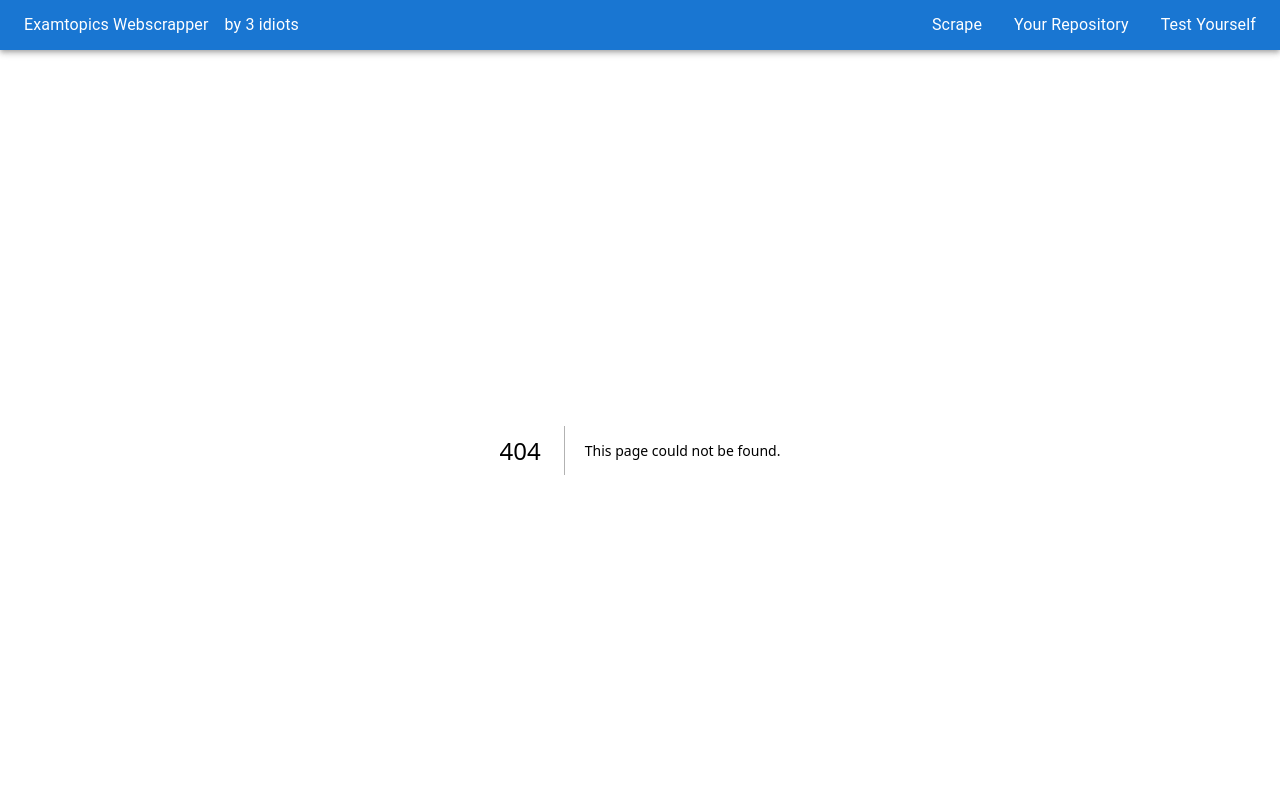
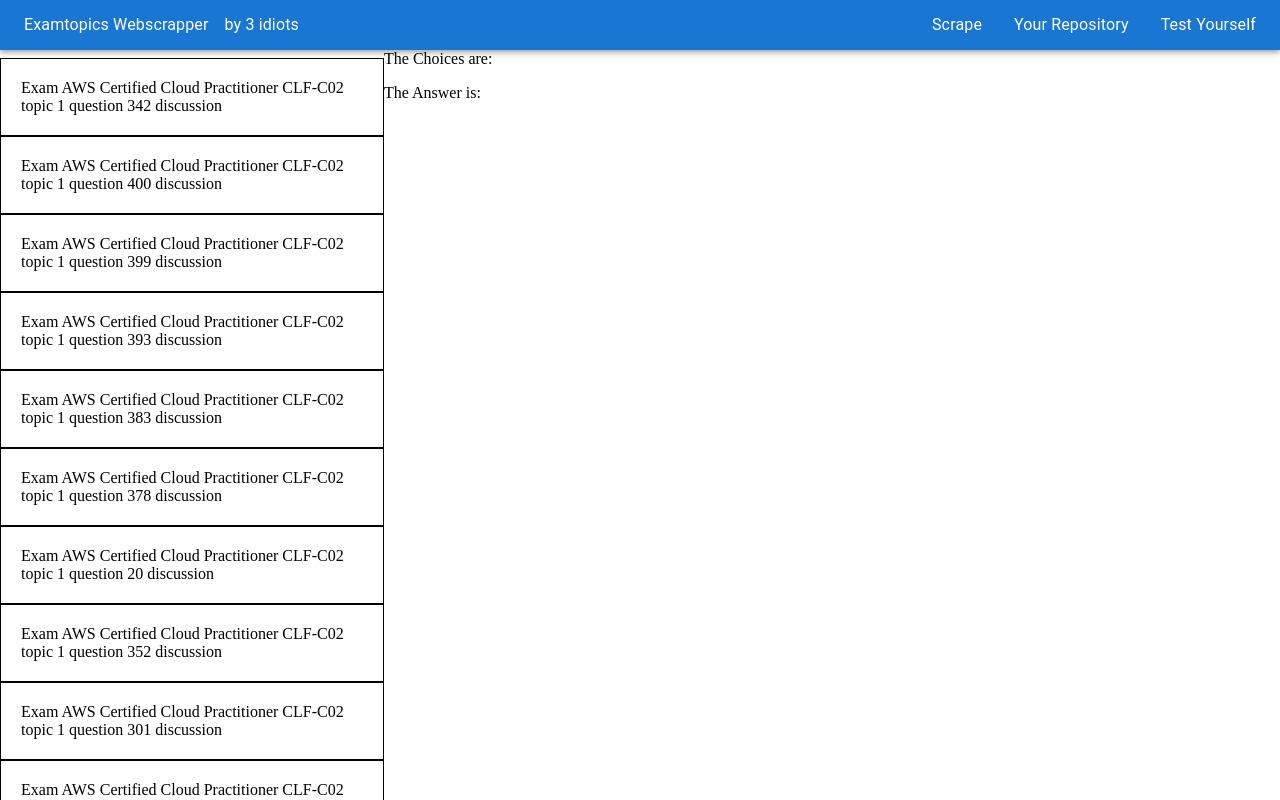
Before and after one commit to AdamFilch/examtopics-webscraper, a Next.js app: page /repository/preview in a window 1280 px wide. Before the commit this address had no page. Shown: the top 800 px of the page. Built offline with nearby package versions, Linux system fonts and the light colour scheme.

Commit message:
Preview Page is left with CSS

```diff
--- /dev/null
+++ b/src/app/repository/preview/page.tsx
@@ -0,0 +1,70 @@
+'use client'
+
+import { Box, List, ListItem, ListItemButton } from '@mui/material'
+import React, { useState } from 'react'
+import AWS_CERTIFIED_CLOUD_QUESTIONS from 'dumps/exam_papers/AWS Certified Cloud Practitioner CLF-C02.json'
+import EXAMPLE_QUESTION_DUMP from 'dumps/exam_papers/EXAMPLE_QUESTION_DUMP.json'
+import { title } from 'process'
+
+
+export default function PreviewPage() {
+    console.log(AWS_CERTIFIED_CLOUD_QUESTIONS)
+    const [thisQuestion, setThisQuestion] = useState(null)
+
+
+    return (
+        <Box sx={{
+            display: 'grid',
+            gridTemplateColumns: '30% 70%'
+        }}>
+            <Box>
+                <List>
+                    {AWS_CERTIFIED_CLOUD_QUESTIONS.map((pro) => (
+
+                        <ListItem key={pro.title} disablePadding>
+                            <ListItemButton onClick={() => {
+                                setThisQuestion(pro)
+
+                            }}
+
+                                sx={{
+                                    border: "1px solid black",
+                                    padding: 2.5
+                                }}>
+
+                                {pro.title}
+
+                            </ListItemButton>
+                        </ListItem>
+                    )
+                    )}
+
+                </List>
+            </Box>
+
+            <Box>
+                {thisQuestion?.question}
+
+                <Box>
+                    The Choices are:
+                    <List>
+                        {thisQuestion?.choices.map((pro) => (
+
+                            <ListItem key={pro.choices} disablePadding>
+                                {pro}
+                            </ListItem>
+                        )
+                        )}
+
+                    </List>
+                </Box>
+
+                <Box>
+                    The Answer is: {thisQuestion?.answer}
+                </Box>
+
+            </Box>
+        </Box>
+
+    )
+}
```
Also changed, not shown: src/app/page.tsx (+15 -4 lines), src/app/repository/page.tsx (+12 -3 lines).
